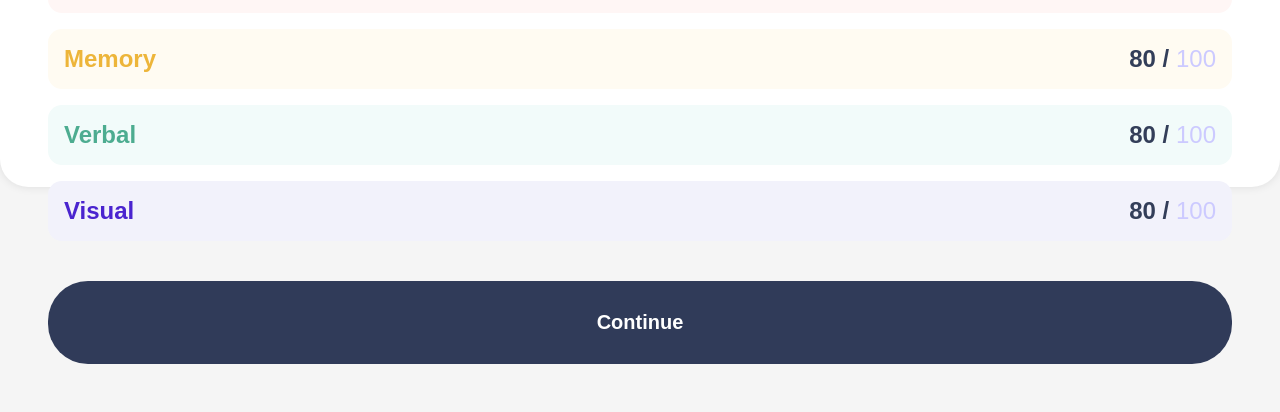
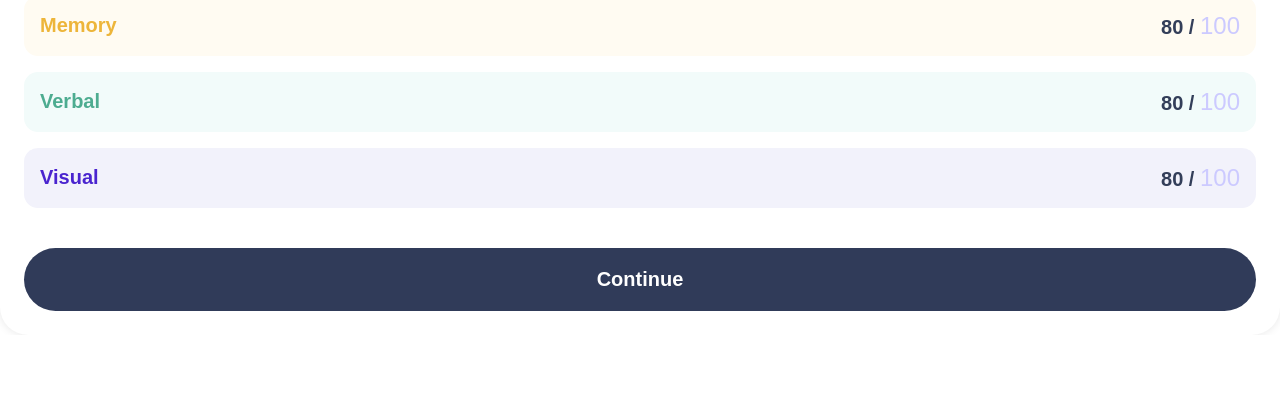
Before and after one commit to xrafffcode/results-summary-component, a plain HTML site: page index.html in a window 1280 px wide. Shown: the part 613-1025 px from the top of the page. After the commit the page ends 948 px from the top, so only its background shows below. Drawn offline with Linux system fonts and the light colour scheme.

Commit message:
update style

```diff
--- a/assets/css/style.css
+++ b/assets/css/style.css
@@ -28,6 +28,10 @@ body {
 
 
 @media screen and (max-width: 1280px) {
+    body {
+        background-color: #fff !important;
+    }
+
     .container {
         align-items: unset;
     }
@@ -35,6 +39,7 @@ body {
     .card {
         flex-direction: column;
         width: 100% !important;
+        height: fit-content;
     }
 
     .left {
@@ -44,7 +49,26 @@ body {
 
     .right {
         width: 100% !important;
+        background-color: none !important;
+        padding: 1.5em !important;
     }
+
+    .right h1 {
+        font-size: 24px !important;
+    }
+
+    .category .name {
+        font-size: 20px !important;
+    }
+
+    .category .score {
+        font-size: 20px !important;
+    }
+
+    .btn-continue {
+        padding: 1em !important;
+    }
+
 }
 
 @media screen and (max-width: 1920px) {
```
